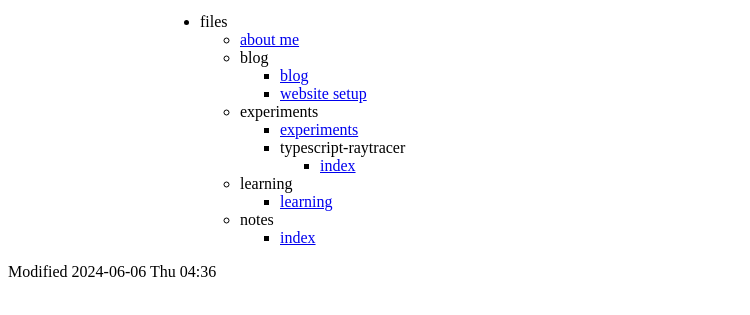
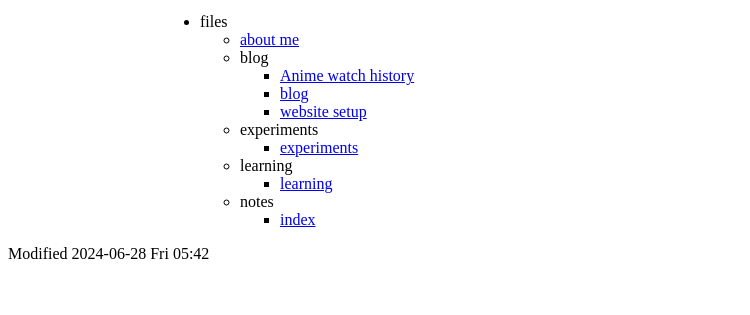
Before and after one commit to not-things/website, a website: page site/sitemap.html in a window 1280 px wide. Shown: the part 61-376 px from the top of the page, without its empty margins (0-750 px from the left). Drawn offline with Linux system fonts and the light colour scheme.

Commit message:
small update

```diff
--- a/site/sitemap.html
+++ b/site/sitemap.html
@@ -3,7 +3,7 @@
 "http://www.w3.org/TR/xhtml1/DTD/xhtml1-strict.dtd">
 <html xmlns="http://www.w3.org/1999/xhtml" lang="en" xml:lang="en">
 <head>
-<!-- 2024-06-06 Thu 04:36 -->
+<!-- 2024-06-28 Fri 05:42 -->
 <meta http-equiv="Content-Type" content="text/html;charset=utf-8" />
 <meta name="viewport" content="width=device-width, initial-scale=1" />
 <title>Sitemap</title>
@@ -203,16 +203,13 @@
 <li><a href="files/about-me.html">about me</a></li>
 <li>blog
 <ul class="org-ul">
+<li><a href="files/blog/anime.html">Anime watch history</a></li>
 <li><a href="files/blog/index.html">blog</a></li>
 <li><a href="files/blog/site-setup.html">website setup</a></li>
 </ul></li>
 <li>experiments
 <ul class="org-ul">
 <li><a href="files/experiments/experiments.html">experiments</a></li>
-<li>typescript-raytracer
-<ul class="org-ul">
-<li><a href="files/experiments/typescript-raytracer/index.html">index</a></li>
-</ul></li>
 </ul></li>
 <li>learning
 <ul class="org-ul">
@@ -226,7 +223,7 @@
 </ul>
 </div>
 <div id="postamble" class="status">
-Modified 2024-06-06 Thu 04:36
+Modified 2024-06-28 Fri 05:42
 </div>
 </body>
 </html>
```
Also changed, not shown: 7 other files.
